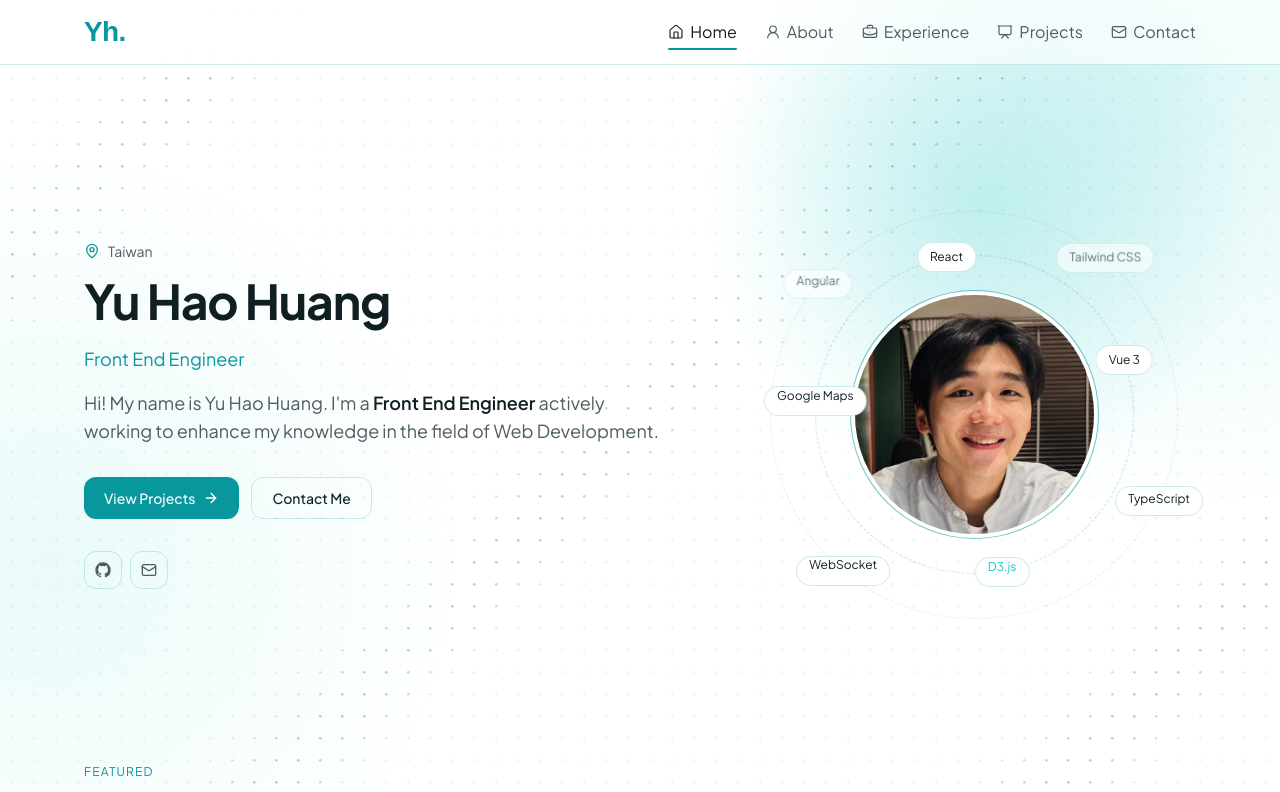
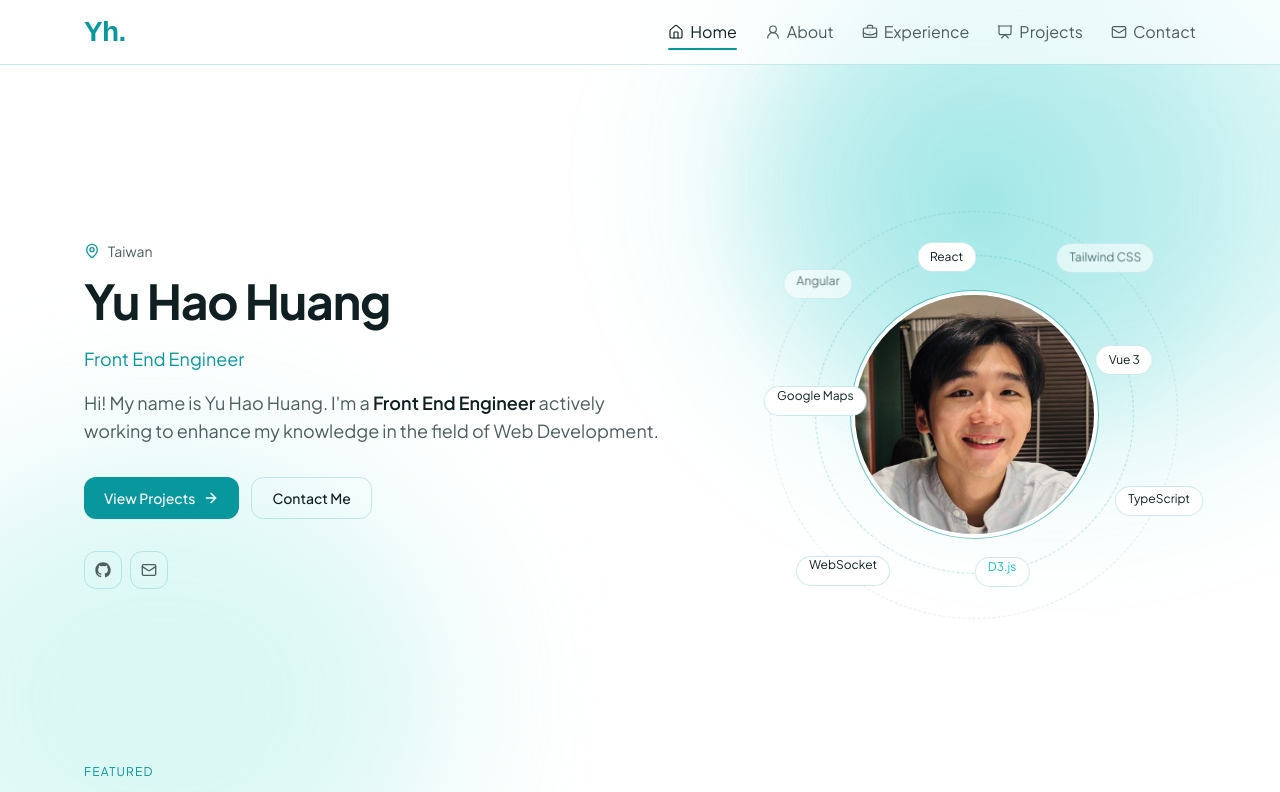
Before and after one commit to sam821203/YUHAO, a Next.js app: page / in a window 1280 px wide. Shown: the top 792 px of the page. Built offline with nearby package versions, Linux system fonts and the light colour scheme.

Commit message:
Replace the animated dot grid with drifting glows
Two blurred cyan glows drift slowly in the corners, so nothing busy sits behind the text.

Co-Authored-By: Claude Opus 5.5 (1M context) <noreply@anthropic.com>
Claude-Session: https://claude.ai/code/session_011ZaRbTbjq2cmJssaY5uGXf

```diff
--- a/app/globals.css
+++ b/app/globals.css
@@ -30,7 +30,7 @@
 
 :root {
   --radius: 0.75rem;
-  /* Ant Design Cyan (cyan-7) on white with a faint dot grid */
+  /* Ant Design Cyan (cyan-7) on white with drifting glows */
   --background: #ffffff;
   --foreground: #0f1f22;
   --card: #ffffff;
@@ -60,9 +60,6 @@
   }
   body {
     background-color: var(--color-background);
-    background-image:
-      radial-gradient(circle at 92% 8%, rgb(19 194 194 / 14%), transparent 32%),
-      radial-gradient(circle at 4% 70%, rgb(135 232 222 / 18%), transparent 30%);
     background-attachment: fixed;
     color: var(--color-foreground);
     font-family: var(--font-sans);
@@ -124,3 +121,35 @@
     transform: translateY(-6px);
   }
 }
+
+.aurora {
+  position: absolute;
+  border-radius: 50%;
+  filter: blur(80px);
+}
+.aurora-a {
+  width: 620px;
+  height: 520px;
+  top: -120px;
+  right: -140px;
+  background: rgb(19 194 194 / 22%);
+  animation: aurora-a 18s ease-in-out infinite alternate;
+}
+.aurora-b {
+  width: 560px;
+  height: 480px;
+  bottom: -160px;
+  left: -160px;
+  background: rgb(135 232 222 / 30%);
+  animation: aurora-b 22s ease-in-out infinite alternate;
+}
+@keyframes aurora-a {
+  to {
+    transform: translate(-260px, 180px) scale(1.15);
+  }
+}
+@keyframes aurora-b {
+  to {
+    transform: translate(300px, -160px) scale(1.2);
+  }
+}
--- a/app/layout.tsx
+++ b/app/layout.tsx
@@ -3,7 +3,7 @@ import { Plus_Jakarta_Sans } from "next/font/google";
 import type { ReactNode } from "react";
 import { SiteHeader } from "@/components/SiteHeader";
 import { GoTop } from "@/components/GoTop";
-import { Starfield } from "@/components/Starfield";
+import { Backdrop } from "@/components/Backdrop";
 import { site } from "@/lib/content";
 import "./globals.css";
 
@@ -29,7 +29,7 @@ export default function RootLayout({ children }: { children: ReactNode }) {
         <link rel="stylesheet" href="https://fonts.googleapis.com/css2?family=Noto+Sans+TC:wght@400;500;700&display=swap" />
       </head>
       <body>
-        <Starfield />
+        <Backdrop />
         <SiteHeader />
         {children}
         <footer className="border-t py-8 text-center font-mono text-xs text-muted-foreground">
--- /dev/null
+++ b/components/Backdrop.tsx
@@ -0,0 +1,8 @@
+export function Backdrop() {
+  return (
+    <div aria-hidden="true" className="pointer-events-none fixed inset-0 -z-10 overflow-hidden">
+      <div className="aurora aurora-a" />
+      <div className="aurora aurora-b" />
+    </div>
+  );
+}
--- a/components/Starfield.tsx
+++ /dev/null
@@ -1,56 +0,0 @@
-"use client";
-
-import { useEffect, useRef } from "react";
-
-const GAP = 22;
-
-export function Starfield() {
-  const canvasRef = useRef<HTMLCanvasElement>(null);
-
-  useEffect(() => {
-    const canvas = canvasRef.current;
-    const ctx = canvas?.getContext("2d");
-    if (!canvas || !ctx) return;
-
-    const reduced = window.matchMedia("(prefers-reduced-motion: reduce)").matches;
-    let width = 0;
-    let height = 0;
-    let frame = 0;
-
-    const resize = () => {
-      const dpr = Math.min(window.devicePixelRatio || 1, 2);
-      width = window.innerWidth;
-      height = window.innerHeight;
-      canvas.width = width * dpr;
-      canvas.height = height * dpr;
-      ctx.setTransform(dpr, 0, 0, dpr, 0, 0);
-      if (reduced) draw(0);
-    };
-
-    const draw = (t: number) => {
-      ctx.clearRect(0, 0, width, height);
-      ctx.fillStyle = "#08979c";
-      const shift = reduced ? 0 : (t * 0.006) % GAP;
-      for (let y = -GAP + shift; y < height + GAP; y += GAP) {
-        for (let x = -GAP + shift; x < width + GAP; x += GAP) {
-          const wave = reduced ? 0 : Math.pow(Math.max(0, Math.sin((x + y) * 0.008 - t * 0.0012)), 6);
-          ctx.globalAlpha = 0.14 + wave * 0.22;
-          ctx.beginPath();
-          ctx.arc(x, y, 1 + wave * 0.4, 0, Math.PI * 2);
-          ctx.fill();
-        }
-      }
-      if (!reduced) frame = requestAnimationFrame(draw);
-    };
-
-    resize();
-    if (!reduced) frame = requestAnimationFrame(draw);
-    window.addEventListener("resize", resize);
-    return () => {
-      cancelAnimationFrame(frame);
-      window.removeEventListener("resize", resize);
-    };
-  }, []);
-
-  return <canvas ref={canvasRef} aria-hidden="true" className="pointer-events-none fixed inset-0 -z-10 size-full" />;
-}
```
Also changed, not shown: 1 other file (tests, documents, lock files or other folders).
